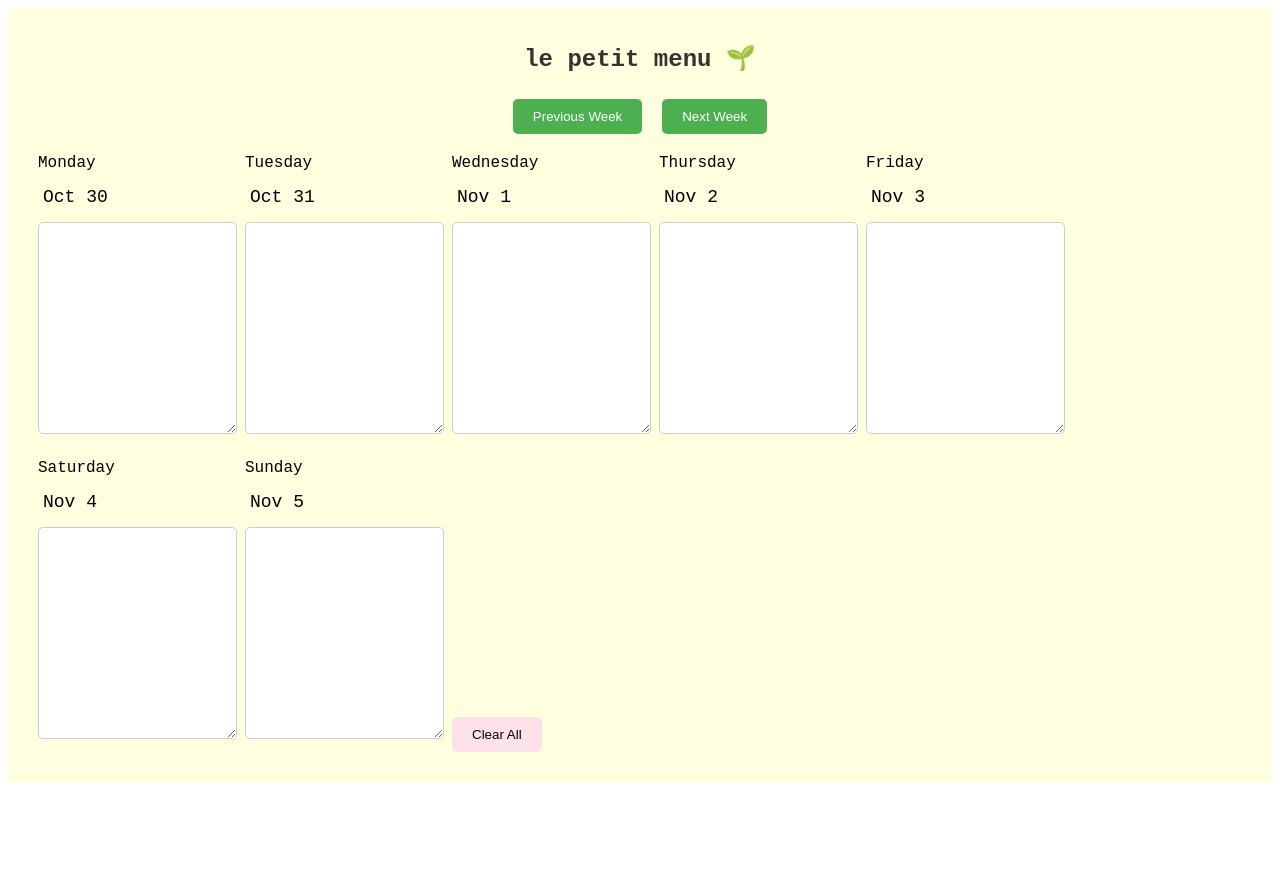
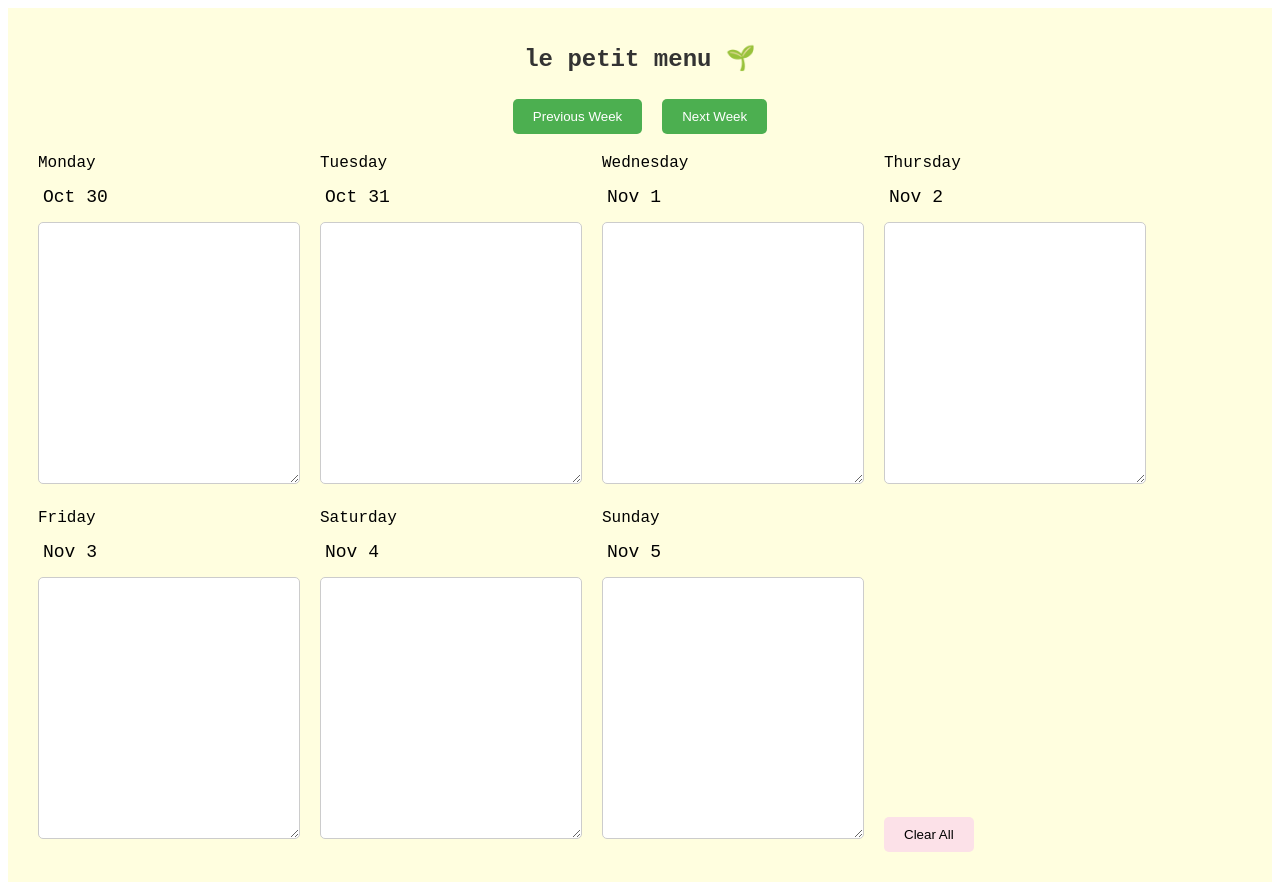
Before and after one commit to yafira/le-petit-journal, a Next.js app: page / in a window 1280 px wide. Before the commit the page ends 800 px from the top, so only its background shows below. Built offline with nearby package versions, Linux system fonts and the light colour scheme.

Commit message:
changed width

```diff
--- a/src/components/WeekCalendar.js
+++ b/src/components/WeekCalendar.js
@@ -59,10 +59,10 @@ const WeekCalendar = ({ startDate }) => {
 					value={dayTexts[i]}
 					onChange={(e) => handleDayTextChange(i, e.target.value)}
 					style={{
-						width: '100%', // Adjusted to 100% for mobile
+						width: '250px',
 						padding: '5px',
 						margin: '0',
-						minHeight: '200px', // Reduced minHeight for mobile
+						minHeight: '250px',
 						border: '1px solid #ccc',
 						borderRadius: '5px',
 						fontFamily: 'Space Mono, monospace',
```
